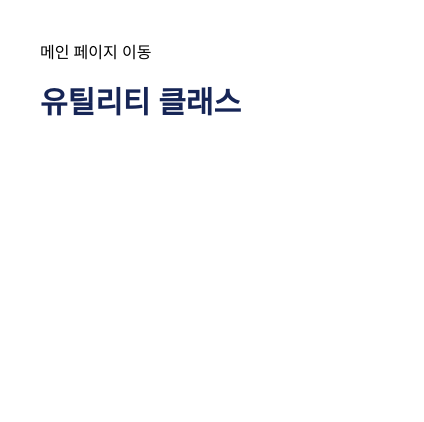
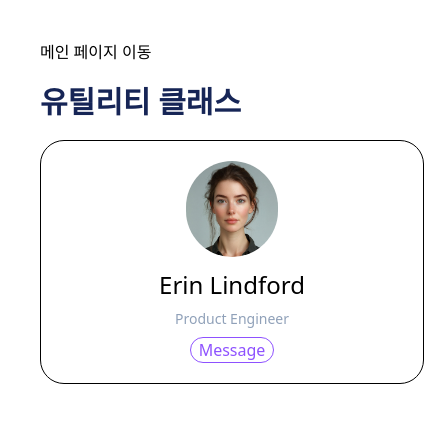
Before and after one commit to developer-kyul/learn-tailwind-vite, a website built with Vite: page src/utility-classes.html in a window 390 px wide. Shown: the whole page, 424 px wide, since content can reach past the window. Built offline with nearby package versions, Linux system fonts and the light colour scheme; a web font is replaced by a local one.

Commit message:
모바일 레이아웃 및 스타일링

```diff
--- a/index.html
+++ b/index.html
@@ -13,7 +13,7 @@
     <h1 class="text-2xl font-bold mb-5">Vite + Tailwind CSS</h1>
     <h2 class="font-bold text-violet-400 text-xl">유틸리티 클래스</h2>
     <ul>
-      <li><a href="./src/example-01.html">유틸리티 클래스란?</a></li>
+      <li><a href="./src/utility-classes.html">유틸리티 클래스란?</a></li>
     </ul>
   </body>
 </html>
--- a/src/example-01.html
+++ b/src/utility-classes.html
@@ -18,5 +18,19 @@
     <a href="/index.html">메인 페이지 이동</a>
     <br />
     <h1 class="my-5 text-3xl font-bold text-blue-950">유틸리티 클래스</h1>
+    <figure class="bg-white p-5 rounded-3xl border min-w-96">
+      <img
+        class="w-23 h-24 rounded-full mx-auto"
+        src="./assets/images/character-01.jpg"
+        alt=""
+      />
+      <figcaption class="flex flex-col gap-2 items-center mt-3">
+        <p class="text-2xl font-medium">Erin Lindford</p>
+        <p class="text-sm text-slate-400">Product Engineer</p>
+        <button class="border px-2 rounded-full text-violet-500" type="button">
+          Message
+        </button>
+      </figcaption>
+    </figure>
   </body>
 </html>
```
